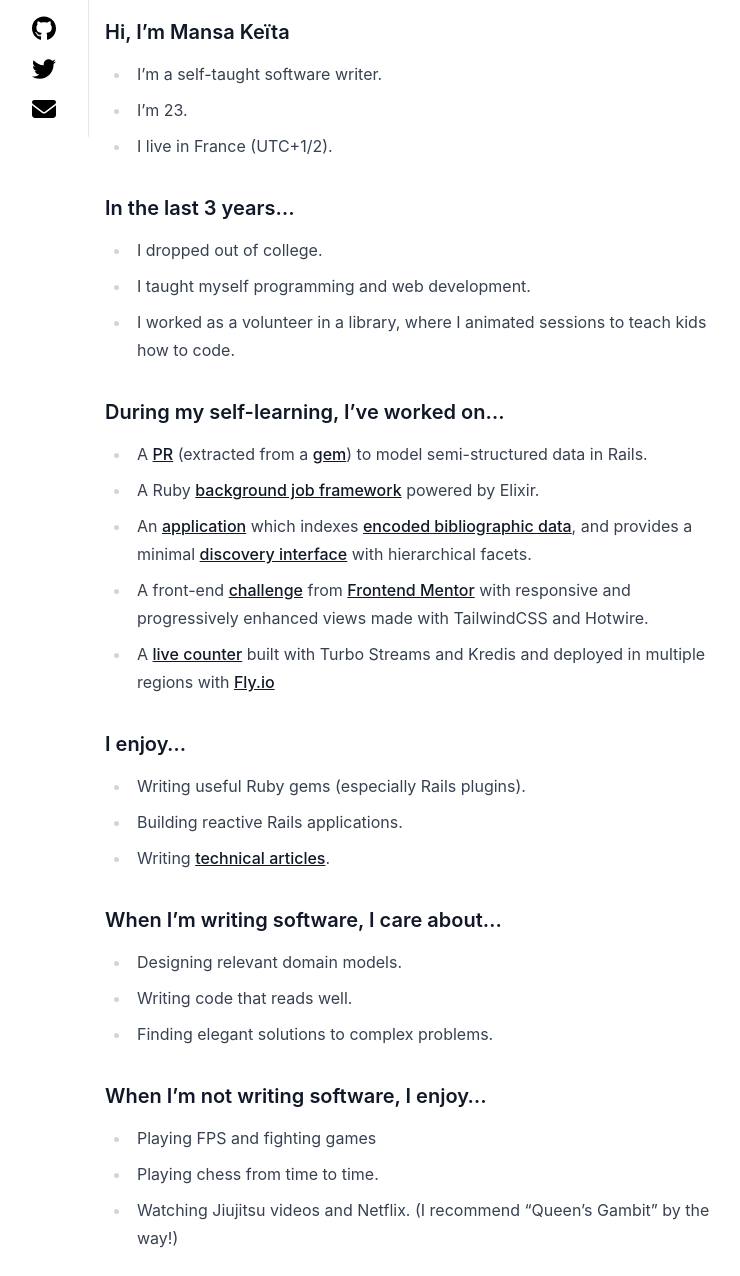
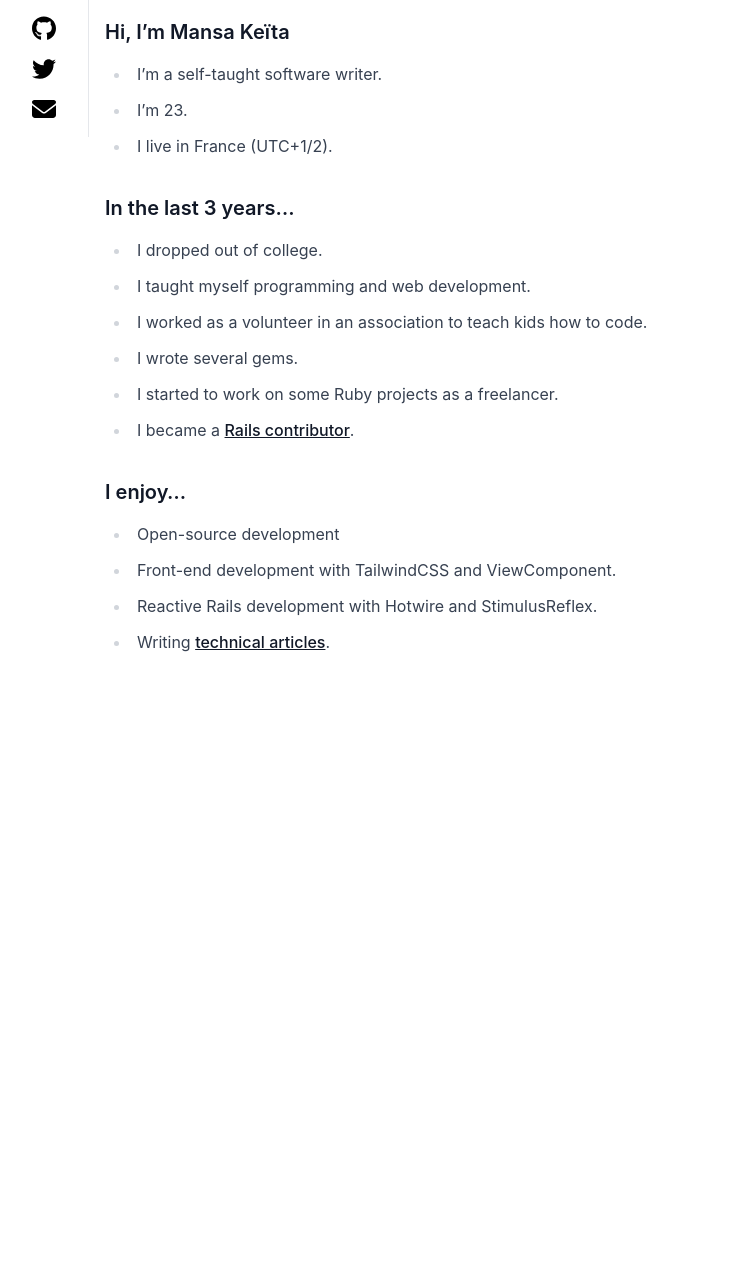
Before and after one commit to Mansakondo/Mansakondo.github.io, a Jekyll site: the page built from index.md, in a window 1280 px wide. Shown: the whole page, without its empty margins (0-740 px from the left). Built offline with Jekyll 4.4.1, drawn with Linux system fonts in a browser that asks for light colours; nearby versions of some CDN libraries; after the commit the page ends 900 px from its top, so only the background shows below that.

Commit message:
Update resume

```diff
--- a/index.md
+++ b/index.md
@@ -10,27 +10,13 @@ title: "Mansa Keïta"
 ### In the last 3 years...
 * I dropped out of college.
 * I taught myself programming and web development.
-* I worked as a volunteer in a library, where I animated sessions to teach kids how to
-		code.
-
-### During my self-learning, I've worked on...
-* A [PR](https://github.com/rails/rails/pull/43399) (extracted from a [gem](https://github.com/mansakondo/activemodel-embedding)) to model semi-structured data in Rails.
-* A Ruby [background job framework](https://github.com/mansakondo/parallelixir) powered by Elixir.
-* An [application](https://karan-demo.herokuapp.com/) which indexes [encoded bibliographic data](https://en.wikipedia.org/wiki/MARC_standards), and provides a minimal [discovery interface](https://blog.andornot.com/blog/discovery-interfaces-a-new-opac-for-libraries/) with hierarchical facets.
-* A front-end [challenge](https://rest-countries-challenge.herokuapp.com/) from [Frontend Mentor](https://www.frontendmentor.io/challenges/rest-countries-api-with-color-theme-switcher-5cacc469fec04111f7b848ca) with responsive and progressively enhanced views made with TailwindCSS and Hotwire.
-* A [live counter](https://hotwire-counter.fly.dev/) built with Turbo Streams and Kredis and deployed in multiple regions with [Fly.io](https://fly.io/)
+* I worked as a volunteer in an association to teach kids how to code.
+* I wrote several gems.
+* I started to work on some Ruby projects as a freelancer.
+* I became a [Rails contributor](https://contributors.rubyonrails.org/contributors/mansakondo/commits).
 
 ### I enjoy...
-* Writing useful Ruby gems (especially Rails plugins).
-* Building reactive Rails applications.
+* Open-source development
+* Front-end development with TailwindCSS and ViewComponent.
+* Reactive Rails development with Hotwire and StimulusReflex.
 * Writing [technical articles](https://dev.to/mansakondo).
-
-### When I'm writing software, I care about...
-* Designing relevant domain models.
-* Writing code that reads well.
-* Finding elegant solutions to complex problems.
-
-### When I'm not writing software, I enjoy...
-* Playing FPS and fighting games
-* Playing chess from time to time.
-* Watching Jiujitsu videos and Netflix. (I recommend "Queen's Gambit" by the way!)
```
